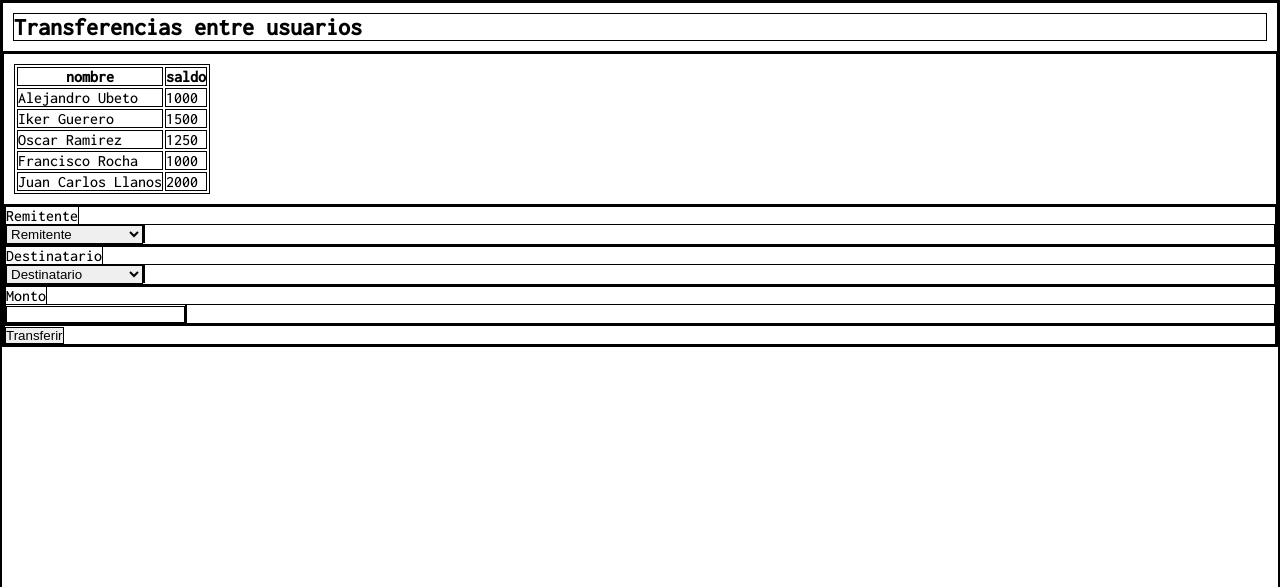
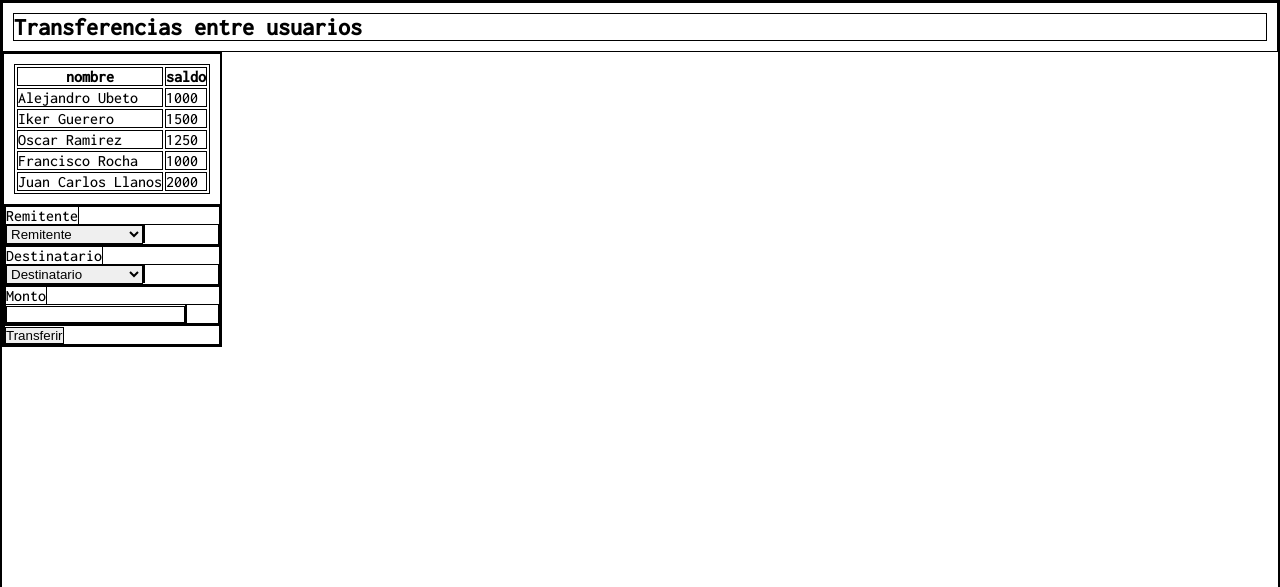
Before and after one commit to aleubeto/Bases-de-Datos-Actividad-Integradora, a PHP site: page /pag4_transacciones/pag4_index.php in a window 1280 px wide. Shown: the top 587 px of the page. Run offline with PHP 8.4, Linux system fonts and the light colour scheme; data comes from the database, SQL or seed files in the repository.

Commit message:
Display inline de container

```diff
--- a/pag4_transacciones/css/pag4_styles.css
+++ b/pag4_transacciones/css/pag4_styles.css
@@ -12,6 +12,12 @@ body{
     min-height: 100vh;
 }
 
+.container{
+    display: inline-block;
+    width: auto;
+    margin: auto;
+}
+
 .row{
     padding: 10px;
 }
```
